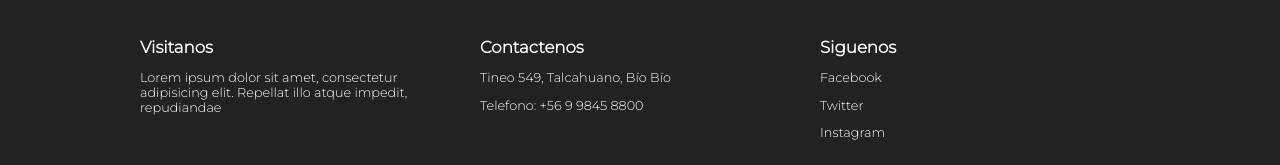
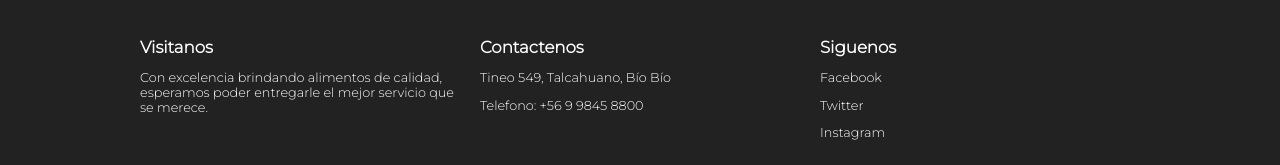
Before and after one commit to JoaquinMaureiraP/Prueba-Programacion, a plain HTML site: page galeria.html in a window 1280 px wide. Shown: the part 1437-1602 px from the top of the page. Drawn offline with Linux system fonts and the light colour scheme; some icons are missing.

Commit message:
modificado el pie de pagina para acomodar el mensaje a entregar.

```diff
--- a/galeria.html
+++ b/galeria.html
@@ -86,7 +86,7 @@
         <div class="container container--flex">
             <div class="column column--33">
                 <h2 class="column__title">Visitanos</h2>
-                <p class="column__txt">Lorem ipsum dolor sit amet, consectetur adipisicing elit. Repellat illo atque impedit, repudiandae </p>
+                <p class="column__txt">Con excelencia brindando alimentos de calidad, esperamos poder entregarle el mejor servicio que se merece. </p>
             </div>
             <div class="column column--33">
                 <h2 class="column__title">Contactenos</h2>
```
Also changed, not shown: contacto.html (+1 -1 lines), index.html (+1 -1 lines), nosotros.html (+1 -1 lines).
